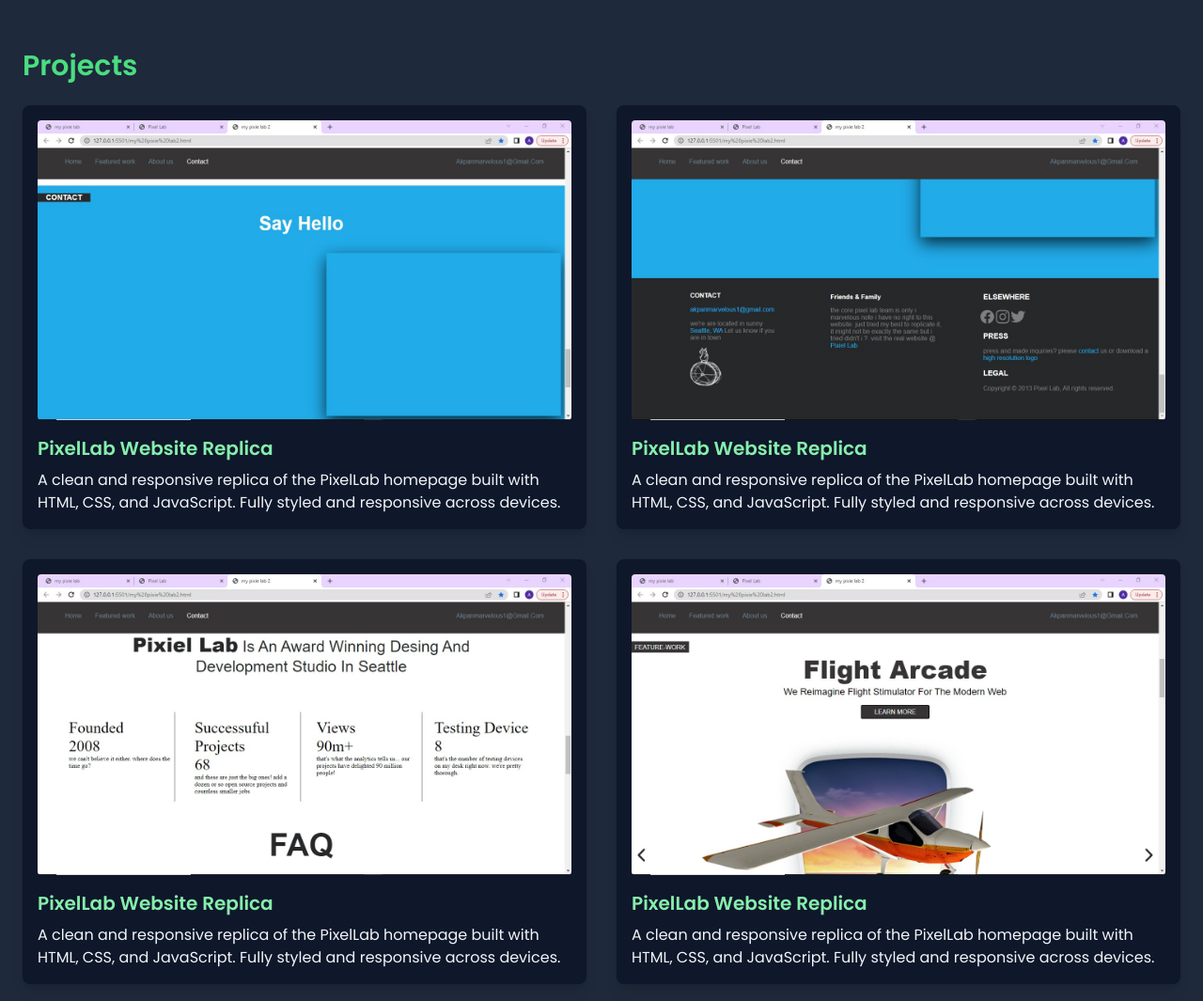
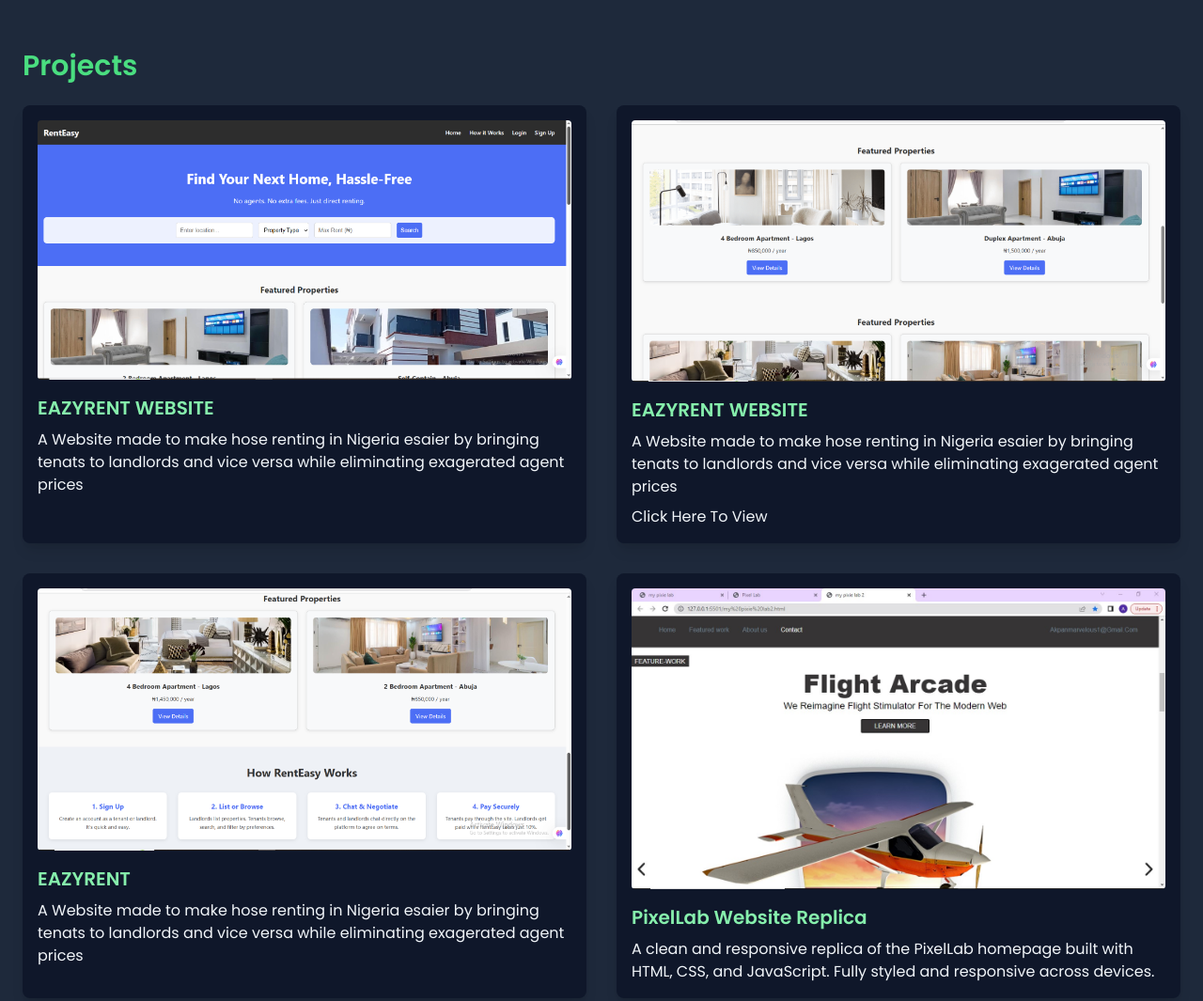
Before and after one commit to marvelous17-ai/REAL_PORTFOLIO, a plain HTML site: page index.html in a window 1280 px wide. Shown: the part 1180-2245 px from the top of the page at 94% size. Drawn offline with nearby package versions, Linux system fonts and the light colour scheme.

Commit message:
added new pictures and changed text

```diff
--- a/index.html
+++ b/index.html
@@ -63,23 +63,24 @@
     <div class="grid grid-cols-1 md:grid-cols-2 gap-8">
       <!-- Project Card -->
       <div class="bg-slate-900 p-4 rounded-lg shadow-lg">
-        <img src="WhatsApp Image 2025-07-17 at 07.22.36_6c0bcba8.jpg" alt="PixelLab Website Replica" class="rounded mb-4">
-        <h3 class="text-xl font-bold text-green-300">PixelLab Website Replica</h3>
-        <p class="mt-2">A clean and responsive replica of the PixelLab homepage built with HTML, CSS, and JavaScript. Fully styled and responsive across devices.</p>
+        <img src="Screenshot 2025-07-26 145034.png" alt="PixelLab Website Replica" class="rounded mb-4">
+        <h3 class="text-xl font-bold text-green-300">EAZYRENT WEBSITE</h3>
+        <p class="mt-2">A Website made to make hose renting in Nigeria esaier by bringing tenats to landlords and vice versa while eliminating exagerated agent prices</p>
         <!-- Add live link later if hosted -->
       </div>
       <!-- Project Card -->
       <div class="bg-slate-900 p-4 rounded-lg shadow-lg">
-        <img src="WhatsApp Image 2025-07-17 at 07.22.36_ff27b831.jpg" alt="PixelLab Website Replica" class="rounded mb-4">
-        <h3 class="text-xl font-bold text-green-300">PixelLab Website Replica</h3>
-        <p class="mt-2">A clean and responsive replica of the PixelLab homepage built with HTML, CSS, and JavaScript. Fully styled and responsive across devices.</p>
+        <img src="Screenshot edited.PNG" alt="PixelLab Website Replica" class="rounded mb-4">
+        <h3 class="text-xl font-bold text-green-300">EAZYRENT WEBSITE</h3>
+        <p class="mt-2">A Website made to make hose renting in Nigeria esaier by bringing tenats to landlords and vice versa while eliminating exagerated agent prices</p>
+        <p class="mt-2"><a href="https://marvelous17-ai.github.io/EAZYRENT/">Click Here To View</a></p>
         <!-- Add live link later if hosted -->
       </div>
       <!-- Project Card -->
       <div class="bg-slate-900 p-4 rounded-lg shadow-lg">
-        <img src="WhatsApp Image 2025-07-17 at 07.22.37_1ad10ff2.jpg" alt="PixelLab Website Replica" class="rounded mb-4">
-        <h3 class="text-xl font-bold text-green-300">PixelLab Website Replica</h3>
-        <p class="mt-2">A clean and responsive replica of the PixelLab homepage built with HTML, CSS, and JavaScript. Fully styled and responsive across devices.</p>
+        <img src="Screenshot edited-2.PNG" alt="PixelLab Website Replica" class="rounded mb-4">
+        <h3 class="text-xl font-bold text-green-300">EAZYRENT</h3>
+        <p class="mt-2">A Website made to make hose renting in Nigeria esaier by bringing tenats to landlords and vice versa while eliminating exagerated agent prices</p>
         <!-- Add live link later if hosted -->
       </div>
       <!-- Project Card -->
```
Also changed, not shown: Screenshot 2025-07-26 145034.png (added), Screenshot edited-2.PNG (added), Screenshot edited.PNG (added).
